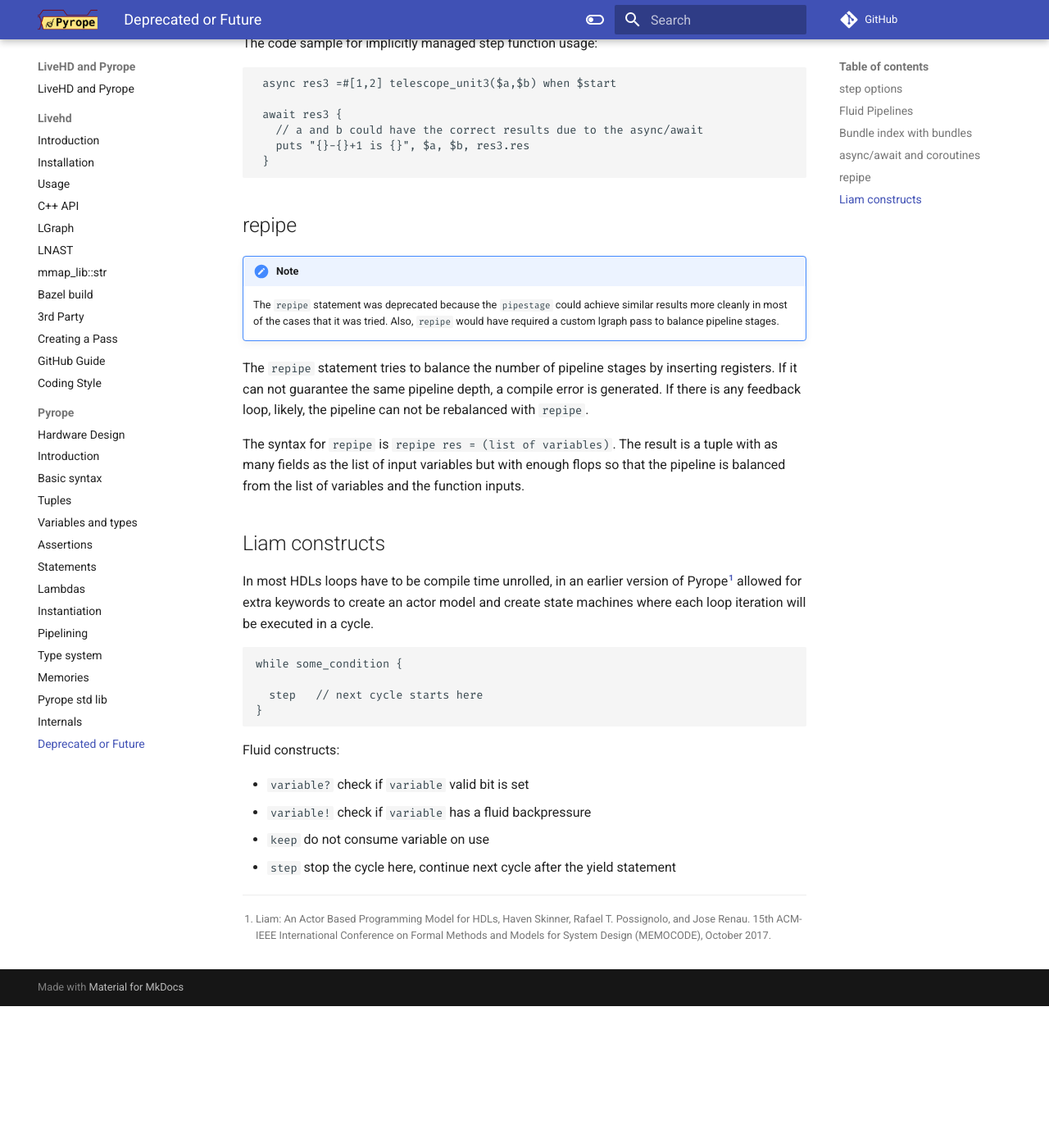
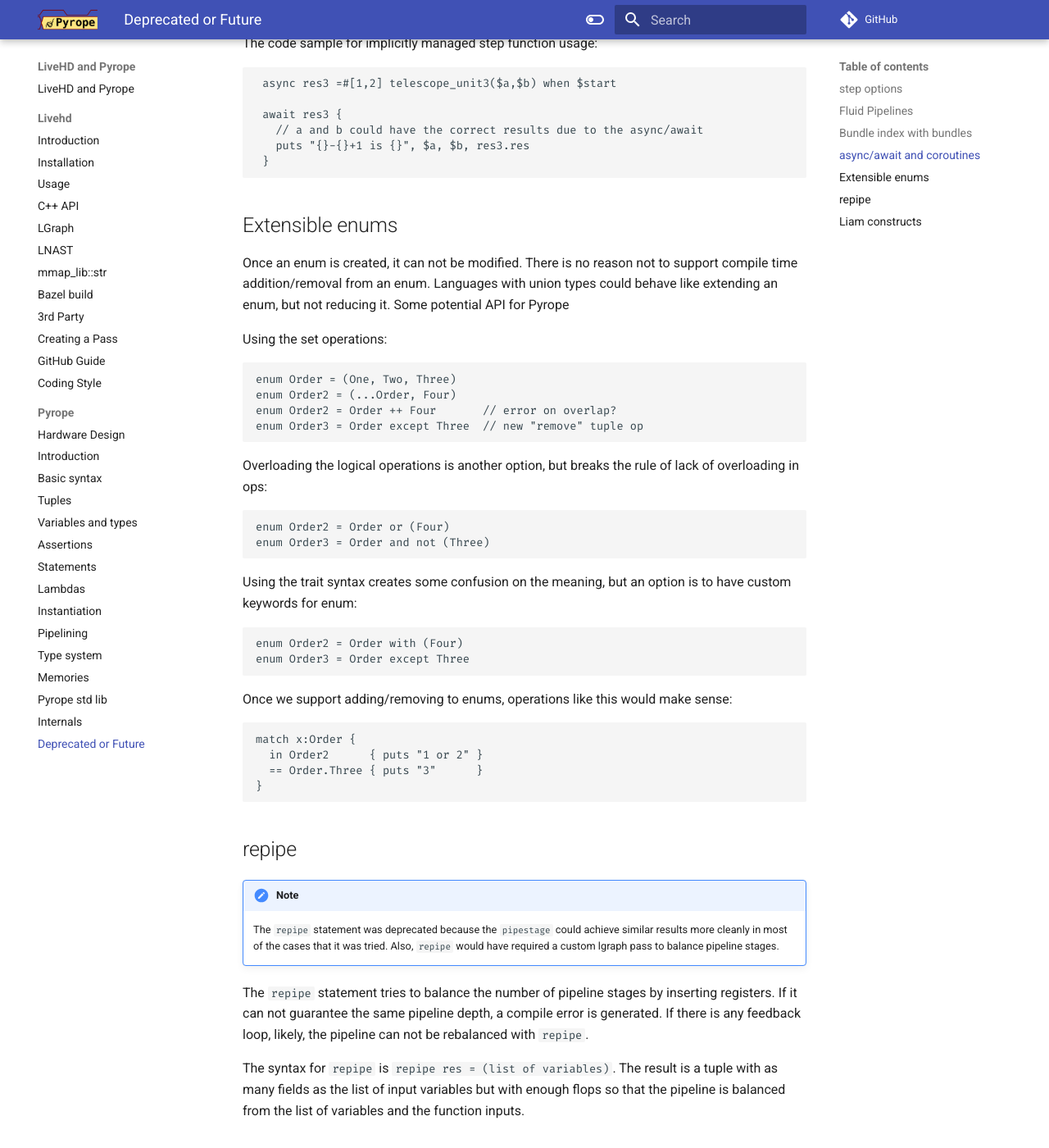
Before and after one commit to masc-ucsc/docs, an MkDocs documentation site: the page built from docs/pyrope/11-deprecated.md, in a window 1280 px wide and 1400 px high, scrolled down 3097 px. Shown: the whole window at 82% size. Built offline with MkDocs 1.6.1 and Material for MkDocs 9.7.7, drawn with Linux system fonts in a browser that asks for light colours; comment, search, counter and statistics services are not loaded; before the commit the page ends 4324 px from its top, so only the background shows below that.

Commit message:
enums future section

````diff
--- a/docs/pyrope/11-deprecated.md
+++ b/docs/pyrope/11-deprecated.md
@@ -177,6 +177,46 @@ The code sample for implicitly managed step function usage:
  }
 ```
 
+## Extensible enums
+
+
+Once an enum is created, it can not be modified. There is no reason not to support
+compile time addition/removal from an enum. Languages with union types could behave
+like extending an enum, but not reducing it. Some potential API for Pyrope
+
+Using the set operations:
+
+```
+enum Order = (One, Two, Three)
+enum Order2 = (...Order, Four)
+enum Order2 = Order ++ Four       // error on overlap?
+enum Order3 = Order except Three  // new "remove" tuple op
+```
+
+Overloading the logical operations is another option, but breaks the rule of
+lack of overloading in ops:
+
+```
+enum Order2 = Order or (Four)
+enum Order3 = Order and not (Three)
+```
+
+Using the trait syntax creates some confusion on the meaning, but an option is to have
+custom keywords for enum:
+
+```
+enum Order2 = Order with (Four)
+enum Order3 = Order except Three
+```
+
+Once we support adding/removing to enums, operations like this would make sense:
+
+```
+match x:Order {
+  in Order2      { puts "1 or 2" }
+  == Order.Three { puts "3"      }
+}
+```
 
 ## repipe
 
````
Also changed, not shown: docs/pyrope/04-variables.md (+8 -2 lines), docs/pyrope/07-typesystem.md (+2 -2 lines).
